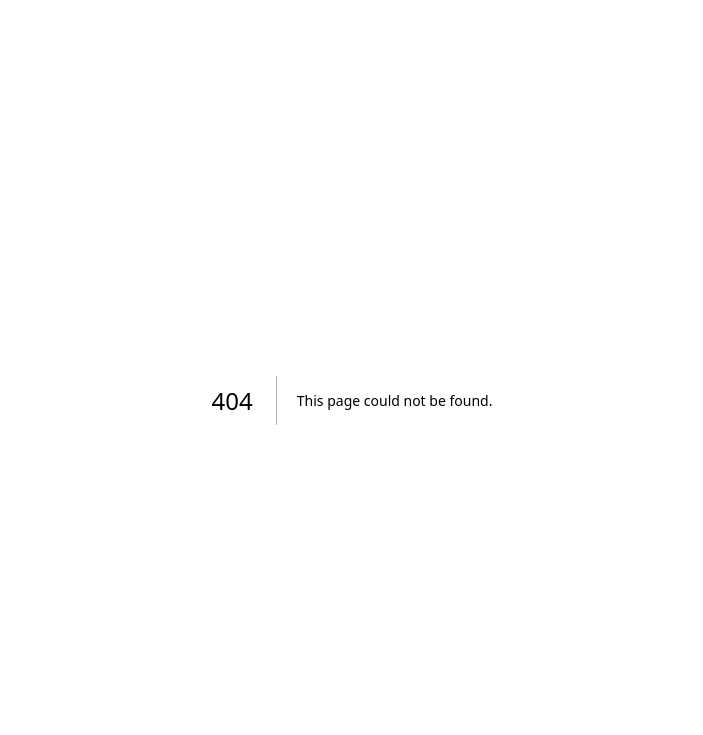
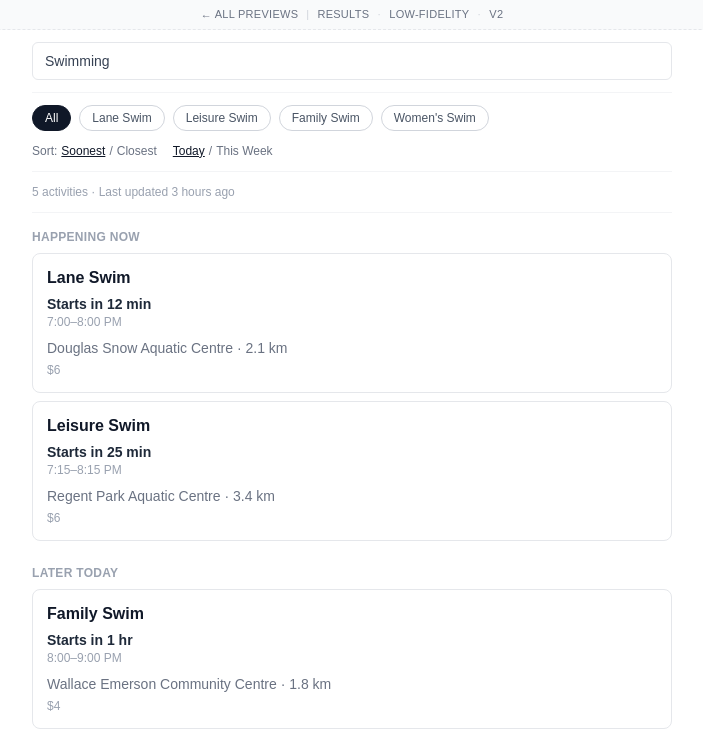
Before and after one commit to qw-1YG3/dropin, a Next.js app: page /design/results-lowfi in a window 1280 px wide. Before the commit this address had no page. Shown: the top 735 px of the page, without its empty margins (288-991 px from the left). Built offline with nearby package versions, Linux system fonts and the light colour scheme.

Commit message:
result-page update

```diff
--- a/app/design/page.tsx
+++ b/app/design/page.tsx
@@ -20,7 +20,7 @@ const DESIGN_PREVIEWS: ScreenGroup[] = [
   },
   {
     screen: "Results Page",
-    previews: [],
+    previews: [{ label: "Low-Fidelity V1", href: "/design/results-lowfi" }],
   },
   {
     screen: "Activity Detail",
--- /dev/null
+++ b/app/design/results-lowfi/page.tsx
@@ -0,0 +1,217 @@
+"use client";
+
+import { useMemo, useState } from "react";
+import { PreviewHeader } from "../_components/PreviewHeader";
+
+type Bucket = "now" | "later" | "tomorrow";
+
+type Session = {
+  id: number;
+  activity: string;
+  bucket: Bucket;
+  relativeLabel: string | null;
+  absoluteLabel: string;
+  centre: string;
+  distanceKm: number;
+  price: string;
+};
+
+const SESSIONS: Session[] = [
+  { id: 1, activity: "Lane Swim", bucket: "now", relativeLabel: "Starts in 12 min", absoluteLabel: "7:00–8:00 PM", centre: "Douglas Snow Aquatic Centre", distanceKm: 2.1, price: "$6" },
+  { id: 2, activity: "Leisure Swim", bucket: "now", relativeLabel: "Starts in 25 min", absoluteLabel: "7:15–8:15 PM", centre: "Regent Park Aquatic Centre", distanceKm: 3.4, price: "$6" },
+  { id: 3, activity: "Family Swim", bucket: "later", relativeLabel: "Starts in 1 hr", absoluteLabel: "8:00–9:00 PM", centre: "Wallace Emerson Community Centre", distanceKm: 1.8, price: "$4" },
+  { id: 4, activity: "Lane Swim", bucket: "later", relativeLabel: "Starts in 2 hr", absoluteLabel: "9:00–10:00 PM", centre: "North York Community Centre", distanceKm: 3.2, price: "$6" },
+  { id: 5, activity: "Women's Swim", bucket: "later", relativeLabel: "Starts in 3 hr", absoluteLabel: "9:30–10:30 PM", centre: "Cecil Community Centre", distanceKm: 4.5, price: "Free" },
+  { id: 6, activity: "Leisure Swim", bucket: "tomorrow", relativeLabel: null, absoluteLabel: "10:00–11:00 AM", centre: "Mitchell Field Community Centre", distanceKm: 4.1, price: "$6" },
+  { id: 7, activity: "Lane Swim", bucket: "tomorrow", relativeLabel: null, absoluteLabel: "6:00–7:00 AM", centre: "Douglas Snow Aquatic Centre", distanceKm: 2.1, price: "$6" },
+  { id: 8, activity: "Family Swim", bucket: "tomorrow", relativeLabel: null, absoluteLabel: "9:00–10:00 AM", centre: "Wallace Emerson Community Centre", distanceKm: 1.8, price: "$4" },
+];
+
+const ACTIVITY_FILTERS = ["All", "Lane Swim", "Leisure Swim", "Family Swim", "Women's Swim"];
+
+const BUCKET_LABELS: Record<Bucket, string> = {
+  now: "Happening Now",
+  later: "Later Today",
+  tomorrow: "Tomorrow",
+};
+
+export default function ResultsLowFi() {
+  const [query, setQuery] = useState("Swimming");
+  const [activeFilter, setActiveFilter] = useState("All");
+  const [sortBy, setSortBy] = useState<"soonest" | "closest">("soonest");
+  const [timeWindow, setTimeWindow] = useState<"today" | "week">("today");
+  const [lastClicked, setLastClicked] = useState<string | null>(null);
+
+  const filtered = useMemo(() => {
+    return SESSIONS.filter((s) => {
+      if (timeWindow === "today" && s.bucket === "tomorrow") return false;
+      if (activeFilter !== "All" && s.activity !== activeFilter) return false;
+      return true;
+    });
+  }, [activeFilter, timeWindow]);
+
+  const buckets = useMemo(() => {
+    const order: Bucket[] = timeWindow === "week" ? ["now", "later", "tomorrow"] : ["now", "later"];
+    return order
+      .map((key) => ({ key, sessions: filtered.filter((s) => s.bucket === key) }))
+      .filter((b) => b.sessions.length > 0);
+  }, [filtered, timeWindow]);
+
+  const flatByDistance = useMemo(
+    () => [...filtered].sort((a, b) => a.distanceKm - b.distanceKm),
+    [filtered]
+  );
+
+  function handleCardClick(s: Session) {
+    setLastClicked(`${s.activity} at ${s.centre}`);
+  }
+
+  function Card({ s }: { s: Session }) {
+    return (
+      <button
+        type="button"
+        onClick={() => handleCardClick(s)}
+        className="w-full rounded-lg border border-gray-200 p-3.5 text-left transition-colors hover:border-gray-400"
+      >
+        {/* 1. Activity Name — strongest element on the card */}
+        <p className="text-base font-bold leading-tight text-gray-900">{s.activity}</p>
+
+        {/* 2. Time — answers "can I still make it" before "what time is it" */}
+        <p className="mt-1.5 text-sm font-semibold text-gray-800">
+          {s.relativeLabel ?? s.absoluteLabel}
+        </p>
+        {s.relativeLabel && <p className="text-xs text-gray-400">{s.absoluteLabel}</p>}
+
+        {/* 3 + 4. Community Centre + Distance — grouped as one "where" line */}
+        <p className="mt-2 text-sm text-gray-500">
+          {s.centre} · {s.distanceKm} km
+        </p>
+
+        {/* 5. Price — lightest element, last in reading order */}
+        <p className="mt-1 text-xs text-gray-400">{s.price}</p>
+      </button>
+    );
+  }
+
+  return (
+    <main className="min-h-screen bg-white text-gray-900">
+      <PreviewHeader pageName="Results" stage="Low-Fidelity" version="V2" />
+
+      <div className="mx-auto max-w-2xl px-4">
+        {/* Search Bar — persistent, visually secondary */}
+        <div className="border-b border-gray-100 py-3">
+          <label htmlFor="results-search" className="sr-only">
+            Search activities
+          </label>
+          <input
+            id="results-search"
+            type="text"
+            value={query}
+            onChange={(e) => setQuery(e.target.value)}
+            placeholder="Search activities"
+            className="w-full rounded-md border border-gray-200 px-3 py-2 text-sm text-gray-700 outline-none focus:border-gray-400"
+          />
+        </div>
+
+        {/* Filter Bar — horizontal scroll so it stays one fixed-height row regardless of activity count */}
+        <div className="border-b border-gray-100 py-3">
+          <div className="mb-2 flex gap-2 overflow-x-auto pb-1">
+            {ACTIVITY_FILTERS.map((f) => (
+              <button
+                key={f}
+                type="button"
+                aria-pressed={activeFilter === f}
+                onClick={() => setActiveFilter(f)}
+                className={`flex-shrink-0 rounded-full border px-3 py-1 text-xs ${
+                  activeFilter === f
+                    ? "border-gray-900 bg-gray-900 text-white"
+                    : "border-gray-300 text-gray-600 hover:border-gray-400"
+                }`}
+              >
+                {f}
+              </button>
+            ))}
+          </div>
+
+          <div className="flex flex-wrap items-center gap-x-4 gap-y-1 text-xs text-gray-500">
+            <div className="flex items-center gap-1">
+              <span>Sort:</span>
+              <button
+                type="button"
+                onClick={() => setSortBy("soonest")}
+                className={sortBy === "soonest" ? "font-medium text-gray-900 underline" : "hover:text-gray-700"}
+              >
+                Soonest
+              </button>
+              <span>/</span>
+              <button
+                type="button"
+                onClick={() => setSortBy("closest")}
+                className={sortBy === "closest" ? "font-medium text-gray-900 underline" : "hover:text-gray-700"}
+              >
+                Closest
+              </button>
+            </div>
+
+            <div className="flex items-center gap-1">
+              <button
+                type="button"
+                onClick={() => setTimeWindow("today")}
+                className={timeWindow === "today" ? "font-medium text-gray-900 underline" : "hover:text-gray-700"}
+              >
+                Today
+              </button>
+              <span>/</span>
+              <button
+                type="button"
+                onClick={() => setTimeWindow("week")}
+                className={timeWindow === "week" ? "font-medium text-gray-900 underline" : "hover:text-gray-700"}
+              >
+                This Week
+              </button>
+            </div>
+          </div>
+        </div>
+
+        {/* Results Count + Last Updated */}
+        <div className="border-b border-gray-100 py-3 text-xs text-gray-400">
+          {`${filtered.length} ${filtered.length === 1 ? "activity" : "activities"} · Last updated 3 hours ago`}
+        </div>
+
+        {/* Time Buckets + Activity Cards */}
+        <div className="space-y-6 py-4">
+          {filtered.length === 0 ? (
+            <p className="py-8 text-center text-sm text-gray-400">
+              No activities match this filter. Try a different activity or widen the time window.
+            </p>
+          ) : sortBy === "soonest" ? (
+            buckets.map((b) => (
+              <div key={b.key}>
+                <h2 className="mb-2 text-xs font-semibold uppercase tracking-wide text-gray-400">
+                  {BUCKET_LABELS[b.key]}
+                </h2>
+                <div className="space-y-2">
+                  {b.sessions.map((s) => (
+                    <Card key={s.id} s={s} />
+                  ))}
+                </div>
+              </div>
+            ))
+          ) : (
+            <div className="space-y-2">
+              {flatByDistance.map((s) => (
+                <Card key={s.id} s={s} />
+              ))}
+            </div>
+          )}
+        </div>
+
+        {lastClicked && (
+          <p className="pb-6 text-xs text-gray-400">
+            Preview only — would open Activity Detail for &ldquo;{lastClicked}&rdquo;.
+          </p>
+        )}
+      </div>
+    </main>
+  );
+}
```
Also changed, not shown: 4 other files (tests, documents, lock files or other folders).
